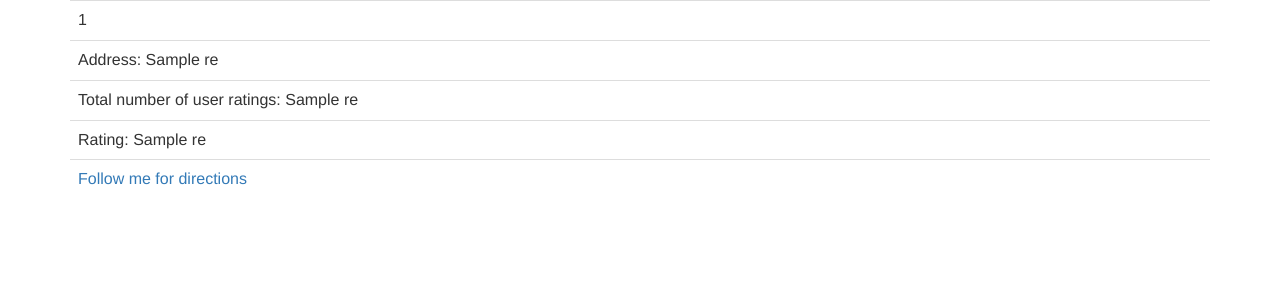
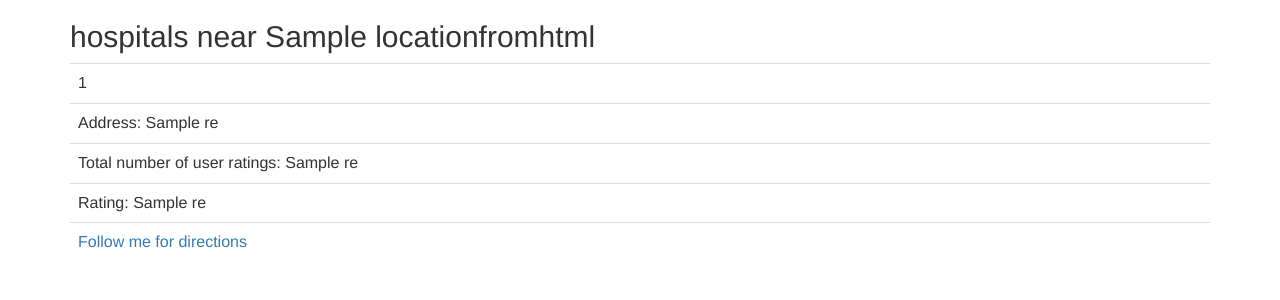
Before and after one commit to Sukanya-Kothapally/FullStack-Project, a Flask app: template templates/hospitalsList.html in a window 1280 px wide. Shown: the top 300 px of the page. Run offline with Flask 2, Linux system fonts and the light colour scheme; the template is opened without the code that fills it: most values are stand-ins (such as "Sample title", 1, 10 or a date in 2020); some libraries are stand-ins or nearby versions.

Commit message:
changes in app.py

```diff
--- a/app.py
+++ b/app.py
@@ -1,7 +1,8 @@
 import json
 from flask import Flask, render_template, request
-from flask import render_template,make_response
+from flask import render_template,make_response, jsonify
 from flask import Flask, request, redirect, url_for
+import hospitals as hs
 
 import googlemaps
 
@@ -20,15 +21,19 @@ def enterLocation():
 #button2 resultspage
 @app.route("/live+/hospitalsresult/",methods=['POST','GET'])
 def locationHospital():
-        googleMaps = googlemaps.Client(key='AIzaSyAQO23hWoMorbHodnChbFZ42g-BiGEcSqM') #connecting to google
-        location = request.form["location"]  # getting address entered by user in form
-        geocoding_result = googleMaps.geocode(location)
+    hosDict = hs.fetch()
+    locationfromhtml = hs.locationfunction()
+    if (hosDict == "No Location given, Please give a place!!!"):
+        return render_template("locationform.html", res=hosDict)
+    else:
+        Dictstr = json.dumps(hosDict)
+        resultsdata = json.loads(Dictstr)
+        return render_template("hospitalsList.html", res=resultsdata, locationfromhtml=locationfromhtml)
 
-        locationLatLng=[(float(i['geometry']['location']['lat']), float(i['geometry']['location']['lng'])) for i in geocoding_result] #extracting latitude and longitude using the address enetered by user
-        result=googleMaps.places(query="hospital", location=locationLatLng[0], radius = '100')['results'] #getting the name of hospitals near the address entered by user
 
-        hospitalResult=[[str(r['name']),str(r['formatted_address']),str(r['user_ratings_total']), str(r['rating'])] for r in result]
-        return render_template("hospitalsList.html", res=hospitalResult)
+
+
+
 
 
 if __name__ == '__main__':
--- a/templates/hospitalsList.html
+++ b/templates/hospitalsList.html
@@ -5,12 +5,13 @@
   <link rel="stylesheet" href="https://maxcdn.bootstrapcdn.com/bootstrap/3.3.7/css/bootstrap.min.css">
   <script src="https://ajax.googleapis.com/ajax/libs/jquery/3.3.1/jquery.min.js"></script>
   <script src="https://maxcdn.bootstrapcdn.com/bootstrap/3.3.7/js/bootstrap.min.js"></script>
-  <link rel = "stylesheet" type = "text/css" href = "/static/hospitalsList.css" >
+<!--  <link rel = "stylesheet" type = "text/css" href = "/static/hospitalsList.css?q=1547330602.31" >-->
+    <link href="{{ url_for('static', filename='css/hospitalsList.css') }}" rel="stylesheet">
 </head>
 <body>
 
 <div class="container">
-
+<h2> hospitals near {{locationfromhtml}}</h2>
     <table class="table" >
 
         {% for i in res %}
--- a/templates/index.html
+++ b/templates/index.html
@@ -22,9 +22,9 @@
                 <h2>LIVE+</h2>
                 <div><i>LIVE+ is a symptom checking application, where the user gives the symptom, along with his age.<br> The Application returns the list of diseases for the symptoms mentioned.<br>Please click one of the buttons below!!!!</i></div>
                 <br><br>
-                <button type="button"  class="btn" id="first" style="height:200px;width:200px" onclick="location.href='/live+/one';">API 1 </br> <span> This api gives you the information about the nearest doctors which could have</span></button>
+                <button type="button"  class="btn" id="first" style="height:200px;width:200px" onclick="location.href='/live+/one';"> </br> <span> This  gives you the information about the nearest doctors which could have</span></button>
                 <button type="button"  class="btn" id="second" style="height:200px;width:200px" onclick="location.href='/live+/location';">Click here >> </br> <span>To find list of hospitals near by your location</span></button>
-
+                <button type="button"  class="btn" id="third" style="height:200px;width:200px" onclick="location.href='/live+/labtests';"></button>
 
 
             </center>
--- a/templates/locationform.html
+++ b/templates/locationform.html
@@ -5,7 +5,7 @@
     <link rel="stylesheet" href="https://maxcdn.bootstrapcdn.com/bootstrap/3.3.7/css/bootstrap.min.css">
     <script src="https://ajax.googleapis.com/ajax/libs/jquery/3.3.1/jquery.min.js"></script>
     <script src="https://maxcdn.bootstrapcdn.com/bootstrap/3.3.7/js/bootstrap.min.js"></script>
-    <link rel = "stylesheet" type = "text/css" href = "/static/css/locationform.css" >
+    <link rel = "stylesheet" type = "text/css" href = "/static/css/locationform.css?q=1547330602.31" >
 </head>
 <body>
 <div class="container">
@@ -18,6 +18,7 @@
         <input type="text" name="location" class="form-control"></input>
         <br>
         <button type="submit">Submit</button>
+        <div id="noloc">{{res}}</div>
 
     </form>
 </div>
```
